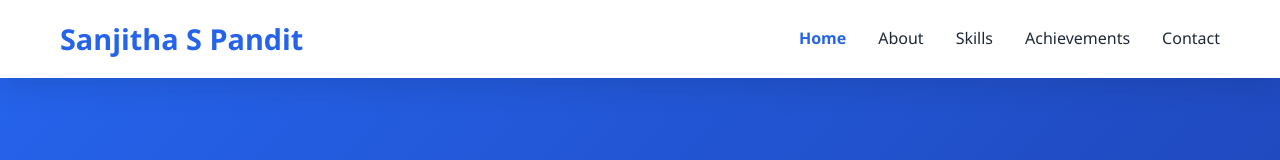
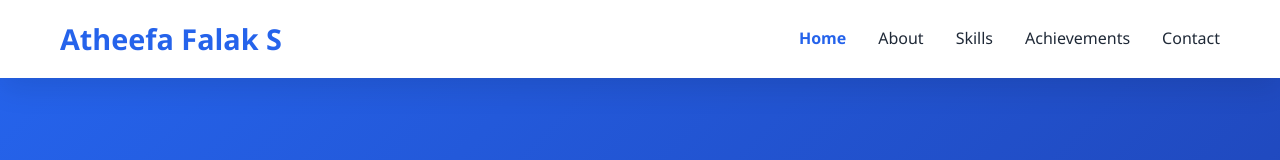
Before and after one commit to sanjithapandit/sanjitha, a plain HTML site: page frontend/index.html in a window 1280 px wide. Shown: the top 160 px of the page. Drawn offline with Linux system fonts and the light colour scheme; no server answers.

Commit message:
Update index.html

```diff
--- a/frontend/index.html
+++ b/frontend/index.html
@@ -11,7 +11,7 @@
     <header class="header">
         <div class="container">
             <div class="logo">
-                <h1>Sanjitha S Pandit</h1>
+                <h1>Atheefa Falak S</h1>
             </div>
             <!-- Navigation Bar -->
             <nav class="navbar">
```
